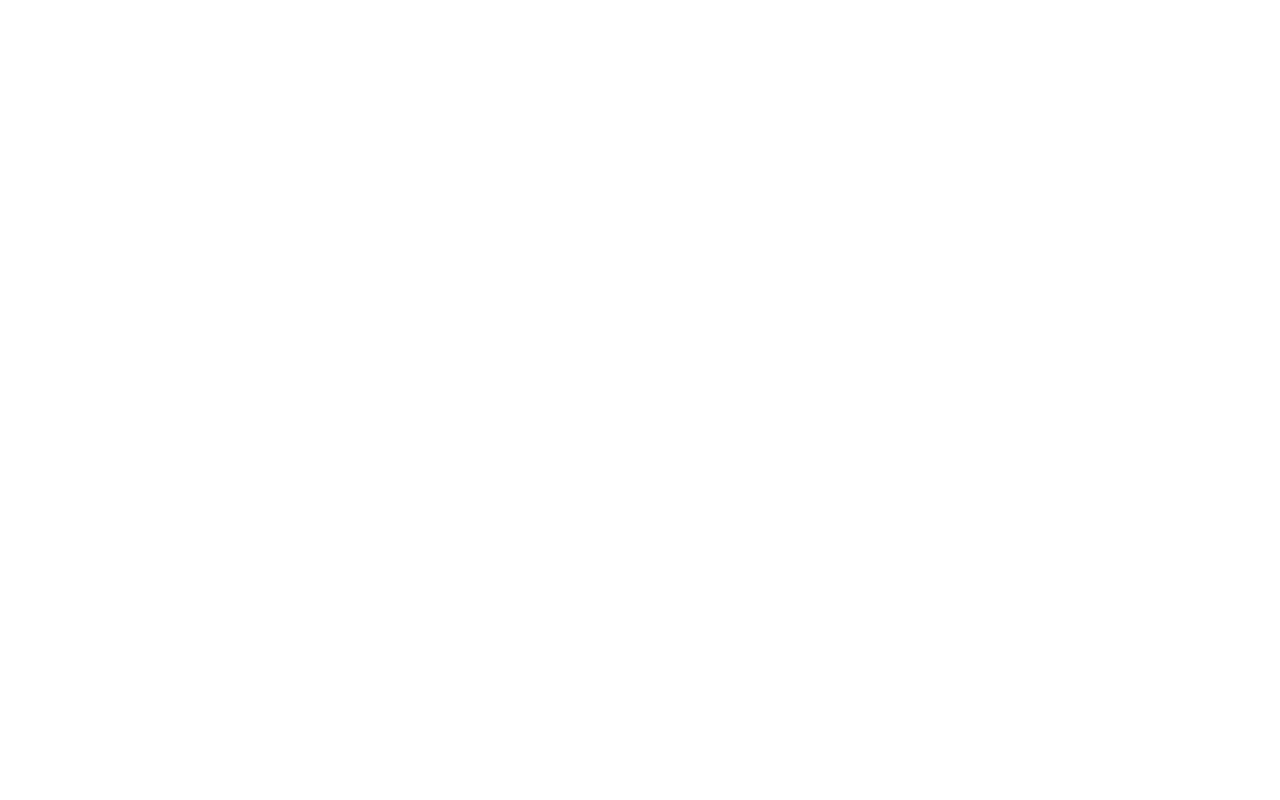
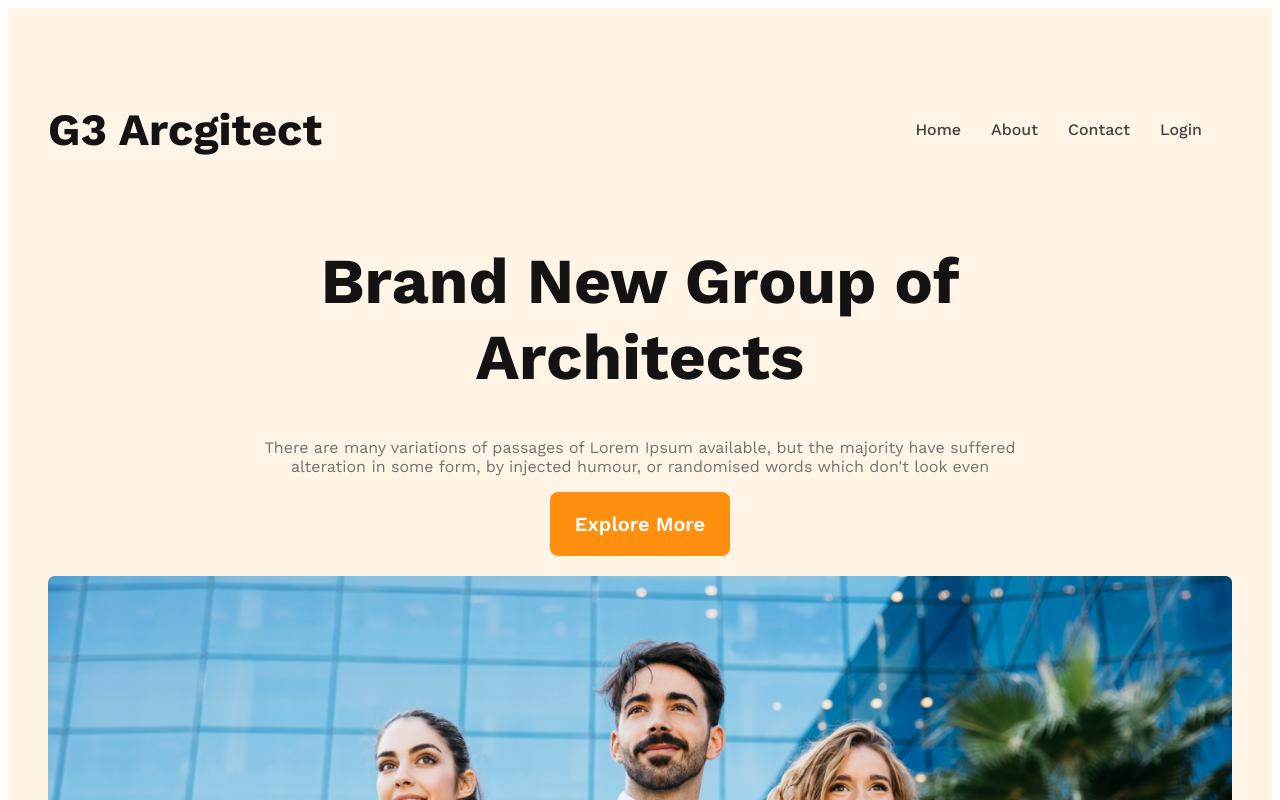
Before and after one commit to rifat417131/g3-architecs-website, a plain HTML site: page index.html in a window 1280 px wide. Shown: the top 800 px of the page. Drawn offline with nearby package versions, Linux system fonts and the light colour scheme.

Commit message:
added header section

```diff
--- a/index.html
+++ b/index.html
@@ -4,8 +4,33 @@
     <meta charset="UTF-8">
     <meta name="viewport" content="width=device-width, initial-scale=1.0">
     <title>G3 Architect</title>
+    <link rel="stylesheet" href="style/architec.css">
 </head>
 <body>
+    <header>
+        <nav>
+            <h3 class="nav-title">G3 Arcgitect</h3>
+            <ul>
+                <li><a href="">Home</a></li>
+                <li><a href="">About</a></li>
+                <li><a href="">Contact</a></li>
+                <li><a href="">Login</a></li>
+            </ul>
+        </nav>
+        <div class="banner">
+            <div class="banner-content">
+                <h1 class="banner-title">Brand New
+                    Group of Architects </h1>
+                    <p class="banner-description">There are many variations of passages of Lorem Ipsum available, but the majority have suffered alteration in some form, by injected humour, or randomised words which don't look even</p>
+                    <button class="btn-primary">Explore More</button>
+            </div>
+                <img class="banner-img" src="images/banner.png" alt="">
+        </div>
 
+    </header>
+    <main>
+
+    </main>
+    <footer></footer>
 </body>
 </html>
--- a/style/architec.css
+++ b/style/architec.css
@@ -0,0 +1,83 @@
+@import url('https://fonts.googleapis.com/css2?family=Work+Sans:wght@400;500;600;700;800&display=swap');
+
+* {
+    font-family: 'Work Sans', sans-serif;
+}
+header{
+    background-color: rgba(255, 144, 14, 0.10);
+    padding: 50px 40px;
+
+}
+nav{
+    display: flex;
+    justify-content: space-between;
+    align-items: center;
+
+}
+nav >ul{
+    display: flex;
+
+}
+nav li{
+    list-style: none;
+    margin-right: 30px;
+    font-size: 1rem;
+    font-weight: 500;
+}
+nav li a{
+    text-decoration: none;
+    color: #424242;
+}
+.nav-title{
+    font-size: 2.8rem;
+    font-weight: 700;
+    color: #131313;
+}
+.banner-content{
+    max-width: 800px;
+    text-align: center;
+    margin: 0 auto;
+}
+.banner-title{
+    font-size: 4rem;
+    font-weight: 700;
+    color: #131313;
+}
+.banner-description{
+    color: #727272;
+}
+.btn-primary{
+    border-radius: 8px;
+    background: #ff900f;
+    padding: 20px 25px;
+    color: #fff;
+    font-size: 1.25rem;
+    font-weight: 600;
+    cursor: pointer;
+    border: 0;
+
+}
+.banner-img{
+    width: 100%;
+margin-top: 20px;
+}
+/*responsive style */
+@media screen and (max-width: 576px) {
+    header{
+        padding: 20px;
+    }
+    nav {
+        flex-direction: column;
+    }
+
+}
+/*tablet */
+@media screen and (min-width: 576px) and (max-width: 960px) {
+    header{
+        padding: 20px;
+    }
+    nav {
+        flex-direction: column;
+    }
+
+}
```
